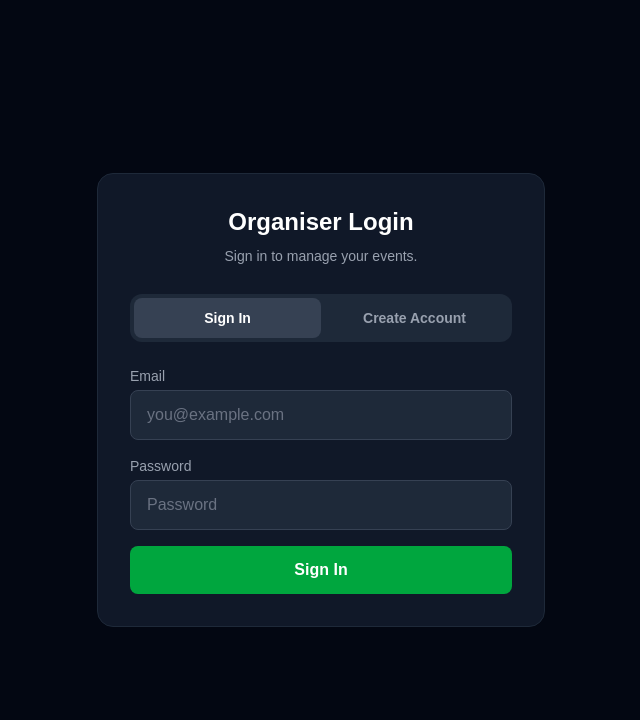
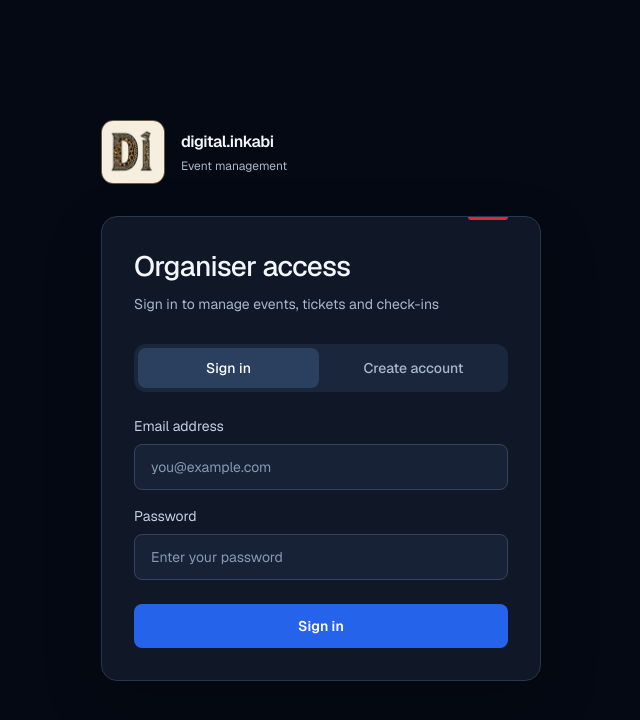
Before and after one commit to Sakhile-Basi/qr-ticket-scanner, a Next.js app: page /admin/login in a window 1280 px wide. Shown: the top 720 px of the page, without its empty margins (319-959 px from the left). Built offline with nearby package versions, Linux system fonts and the light colour scheme; no server answers.

Commit message:
Polish organiser login with Digital Inkabi branding

```diff
--- /dev/null
+++ b/app/admin/login/layout.js
@@ -0,0 +1,11 @@
+export const metadata = {
+    title: 'digital.inkabi | Organiser access',
+    description: 'Sign in to manage events, tickets and check-ins.',
+    icons: {
+        icon: '/digital-inkabi.jpeg',
+    },
+}
+
+export default function LoginLayout({ children }) {
+    return children
+}
--- a/app/admin/login/page.js
+++ b/app/admin/login/page.js
@@ -2,6 +2,7 @@
 
 import { useState } from 'react'
 import { useRouter } from 'next/navigation'
+import Image from 'next/image'
 import { createClient } from '@/lib/supabase/client'
 
 export default function LoginPage() {
@@ -132,7 +133,7 @@ export default function LoginPage() {
          * they must confirm their email first.
          */
         setMessage(
-            'Account created. Check your email to confirm your account, then you will continue to the event invitation.'
+            'Account created. Check your email to confirm your account, then return to continue.'
         )
 
         setLoading(false)
@@ -148,178 +149,154 @@ export default function LoginPage() {
         }
     }
 
-    function handleKeyDown(event) {
-        if (event.key === 'Enter') {
-            handleSubmit()
-        }
-    }
-
     function switchMode(nextMode) {
         setMode(nextMode)
         setError(null)
         setMessage(null)
     }
 
+    const fieldClasses = 'w-full rounded-lg border border-[#34445C] bg-[#172237] px-4 py-3 text-sm text-[#F3F6FC] placeholder:text-[#8799B1] outline-none transition-colors duration-150 focus-visible:border-[#3B82F6] focus-visible:ring-2 focus-visible:ring-[#3B82F6]/40'
+
     return (
-        <main className="min-h-screen bg-gray-950 text-white flex items-center justify-center p-6">
+        <main className="flex min-h-svh items-center justify-center bg-[#050913] px-6 py-12 font-sans text-[#F3F6FC]">
+            <div className="w-full max-w-[440px]">
+                <header className="mb-8 flex items-center justify-between gap-6">
+                    <div className="flex items-center gap-4">
+                        <div className="h-16 w-16 shrink-0 overflow-hidden rounded-xl border border-[#675B43] bg-[#F8F3E7]">
+                            <Image
+                                src="/digital-inkabi.jpeg"
+                                alt="Digital Inkabi logo"
+                                width={64}
+                                height={64}
+                                priority
+                                className="h-full w-full object-cover"
+                            />
+                        </div>
+                        <div>
+                            <p className="text-base font-semibold tracking-tight">digital.inkabi</p>
+                            <p className="mt-1 text-xs text-[#A7B7CC]">Event management</p>
+                        </div>
+                    </div>
+                </header>
 
-            <div className="w-full max-w-md bg-gray-900 border border-gray-800 rounded-2xl p-8">
+                <section className="relative overflow-hidden rounded-2xl border border-[#26364D] bg-[#101827] p-6 shadow-[0_20px_60px_rgba(0,0,0,0.2)] sm:p-8" aria-labelledby="auth-title">
+                    <span aria-hidden="true" className="absolute right-8 top-0 h-[3px] w-10 rounded-b bg-[#E32636]" />
 
-                <div className="text-center mb-7">
-
-                    <h1 className="text-2xl font-bold">
+                    <div className="mb-7">
+                        <h1 id="auth-title" className="text-[28px] font-medium leading-tight tracking-tight">
+                            {mode === 'login' ? 'Organiser access' : 'Create an account'}
+                        </h1>
+                        <p className="mt-2 text-sm leading-6 text-[#A7B7CC]">
                             {mode === 'login'
-                            ? 'Organiser Login'
-                            : 'Create Organiser Account'}
-                    </h1>
-
-                    <p className="text-gray-400 text-sm mt-2">
-                        {mode === 'login'
-                            ? 'Sign in to manage your events.'
-                            : 'Create an account to join and manage events.'}
+                                ? 'Sign in to manage events, tickets and check-ins'
+                                : 'Create an organiser account to manage your events'}
                         </p>
-
                     </div>
 
-                {/* Login / Sign-up tabs */}
-                <div className="grid grid-cols-2 bg-gray-800 rounded-xl p-1 mb-6">
-
+                    <div className="mb-6 grid grid-cols-2 gap-1 rounded-xl bg-[#19263B] p-1" aria-label="Account access mode">
                         <button
                             type="button"
-                        onClick={() =>
-                            switchMode('login')
-                        }
-                        className={`rounded-lg py-2.5 text-sm font-semibold transition-colors ${
+                            onClick={() => switchMode('login')}
+                            aria-pressed={mode === 'login'}
+                            className={`rounded-lg px-2 py-2.5 text-sm font-medium transition-colors duration-150 focus-visible:outline-2 focus-visible:outline-offset-2 focus-visible:outline-[#3B82F6] ${
                                 mode === 'login'
-                                ? 'bg-gray-700 text-white'
-                                : 'text-gray-400 hover:text-white'
+                                    ? 'bg-[#2B405F] text-white'
+                                    : 'text-[#A7B7CC] hover:bg-[#23344D] hover:text-white'
                             }`}
                         >
-                        Sign In
+                            Sign in
                         </button>
-
                         <button
                             type="button"
-                        onClick={() =>
-                            switchMode('signup')
-                        }
-                        className={`rounded-lg py-2.5 text-sm font-semibold transition-colors ${
+                            onClick={() => switchMode('signup')}
+                            aria-pressed={mode === 'signup'}
+                            className={`rounded-lg px-2 py-2.5 text-sm font-medium transition-colors duration-150 focus-visible:outline-2 focus-visible:outline-offset-2 focus-visible:outline-[#3B82F6] ${
                                 mode === 'signup'
-                                ? 'bg-gray-700 text-white'
-                                : 'text-gray-400 hover:text-white'
+                                    ? 'bg-[#2B405F] text-white'
+                                    : 'text-[#A7B7CC] hover:bg-[#23344D] hover:text-white'
                             }`}
                         >
-                        Create Account
+                            Create account
                         </button>
-
                     </div>
 
-                <div className="flex flex-col gap-4">
-
+                    <form
+                        className="flex flex-col gap-4"
+                        onSubmit={(event) => {
+                            event.preventDefault()
+                            handleSubmit()
+                        }}
+                        noValidate
+                        aria-busy={loading}
+                    >
                         {mode === 'signup' && (
                             <div>
-                            <label className="text-sm text-gray-400 mb-1 block">
-                                Full Name
-                            </label>
-
+                                <label htmlFor="organiser-name" className="mb-2 block text-sm text-[#C2D0E1]">Full name</label>
                                 <input
+                                    id="organiser-name"
+                                    name="name"
                                     type="text"
                                     value={fullName}
-                                onChange={(e) =>
-                                    setFullName(
-                                        e.target.value
-                                    )
-                                }
-                                onKeyDown={
-                                    handleKeyDown
-                                }
-                                placeholder="e.g. Sakhile Basi"
+                                    onChange={(event) => setFullName(event.target.value)}
+                                    placeholder="Your full name"
                                     autoComplete="name"
-                                className="w-full bg-gray-800 border border-gray-700 rounded-lg px-4 py-3 text-white placeholder-gray-500 focus:outline-none focus:ring-2 focus:ring-green-500"
+                                    className={fieldClasses}
                                 />
                             </div>
                         )}
 
                         <div>
-                        <label className="text-sm text-gray-400 mb-1 block">
-                            Email
-                        </label>
-
+                            <label htmlFor="organiser-email" className="mb-2 block text-sm text-[#C2D0E1]">Email address</label>
                             <input
+                                id="organiser-email"
+                                name="email"
                                 type="email"
                                 value={email}
-                            onChange={(e) =>
-                                setEmail(e.target.value)
-                            }
-                            onKeyDown={
-                                handleKeyDown
-                            }
+                                onChange={(event) => setEmail(event.target.value)}
                                 placeholder="you@example.com"
                                 autoComplete="email"
-                            className="w-full bg-gray-800 border border-gray-700 rounded-lg px-4 py-3 text-white placeholder-gray-500 focus:outline-none focus:ring-2 focus:ring-green-500"
+                                className={fieldClasses}
                             />
                         </div>
 
                         <div>
-                        <label className="text-sm text-gray-400 mb-1 block">
-                            Password
-                        </label>
-
+                            <label htmlFor="organiser-password" className="mb-2 block text-sm text-[#C2D0E1]">Password</label>
                             <input
+                                id="organiser-password"
+                                name="password"
                                 type="password"
                                 value={password}
-                            onChange={(e) =>
-                                setPassword(
-                                    e.target.value
-                                )
-                            }
-                            onKeyDown={
-                                handleKeyDown
-                            }
-                            placeholder={
-                                mode === 'signup'
-                                    ? 'At least 6 characters'
-                                    : 'Password'
-                            }
-                            autoComplete={
-                                mode === 'signup'
-                                    ? 'new-password'
-                                    : 'current-password'
-                            }
-                            className="w-full bg-gray-800 border border-gray-700 rounded-lg px-4 py-3 text-white placeholder-gray-500 focus:outline-none focus:ring-2 focus:ring-green-500"
+                                onChange={(event) => setPassword(event.target.value)}
+                                placeholder={mode === 'signup' ? 'At least 6 characters' : 'Enter your password'}
+                                autoComplete={mode === 'signup' ? 'new-password' : 'current-password'}
+                                className={fieldClasses}
                             />
                         </div>
 
                         {error && (
-                        <div className="bg-red-950 border border-red-800 text-red-300 rounded-lg px-4 py-3 text-sm">
+                            <div role="alert" className="rounded-lg border border-[#A73B48] bg-[#3A1821] px-4 py-3 text-sm leading-5 text-[#FFD8DD]">
                                 {error}
                             </div>
                         )}
 
                         {message && (
-                        <div className="bg-green-950 border border-green-800 text-green-300 rounded-lg px-4 py-3 text-sm">
+                            <div role="status" className="rounded-lg border border-[#357D65] bg-[#153A32] px-4 py-3 text-sm leading-5 text-[#CEF4E3]">
                                 {message}
                             </div>
                         )}
 
                         <button
-                        onClick={handleSubmit}
+                            type="submit"
                             disabled={loading}
-                        className="w-full bg-green-600 hover:bg-green-500 disabled:opacity-50 rounded-lg py-3 font-semibold transition-colors"
+                            className="mt-2 w-full rounded-lg bg-[#2563EB] px-4 py-3 text-sm font-semibold text-white transition-[background-color,transform] duration-150 hover:bg-[#1D4ED8] active:scale-[0.98] focus-visible:outline-2 focus-visible:outline-offset-2 focus-visible:outline-[#93C5FD] disabled:cursor-wait disabled:opacity-60"
                         >
                             {loading
-                            ? mode === 'login'
-                                ? 'Signing in...'
-                                : 'Creating account...'
-                            : mode === 'login'
-                              ? 'Sign In'
-                              : 'Create Account'}
+                                ? mode === 'login' ? 'Signing in...' : 'Creating account...'
+                                : mode === 'login' ? 'Sign in' : 'Create account'}
                         </button>
-
+                    </form>
+                </section>
             </div>
-
-            </div>
-
         </main>
     )
 }
```
Also changed, not shown: public/digital-inkabi.jpeg (added). Lines whose indentation alone changed are shown as unchanged.
